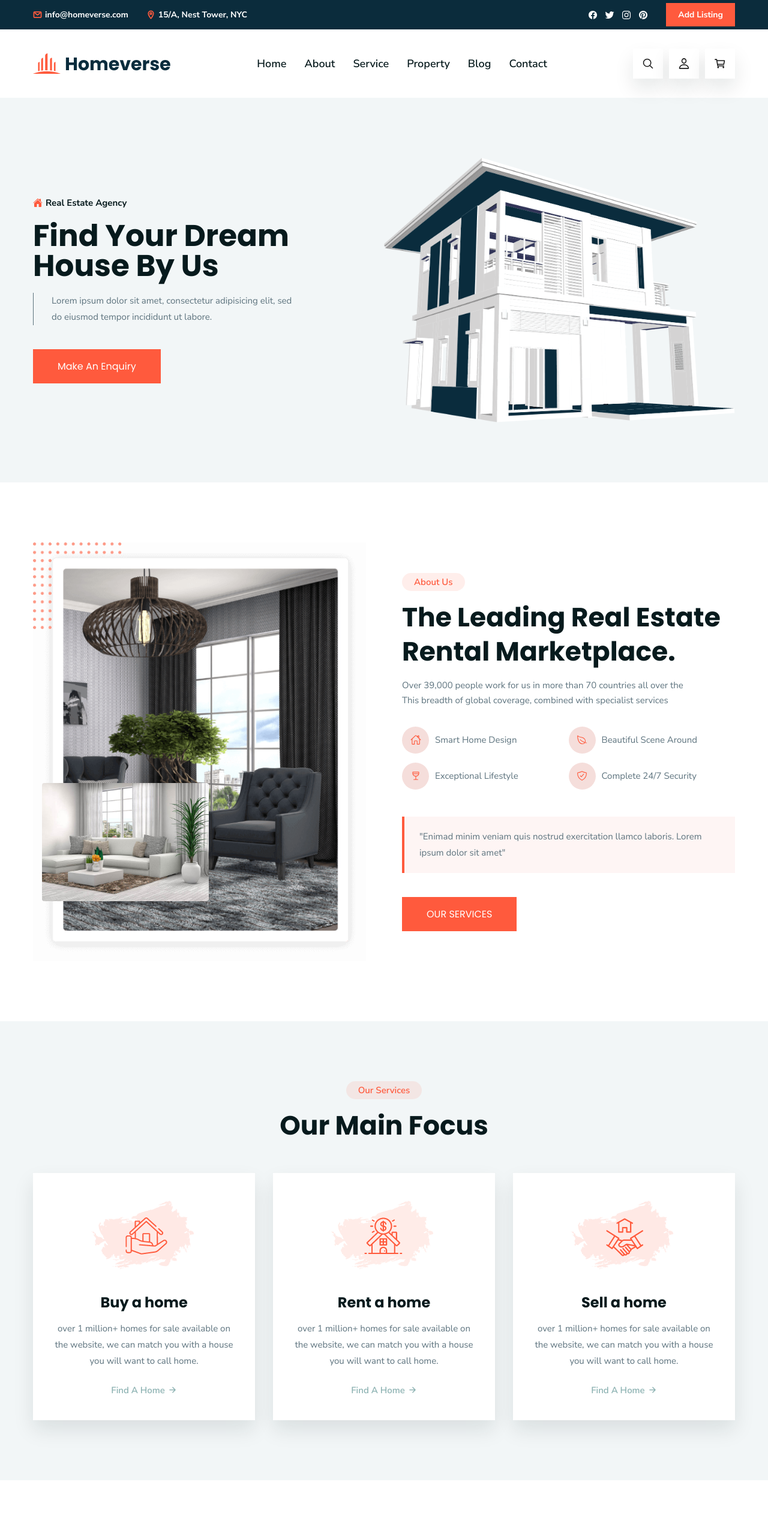
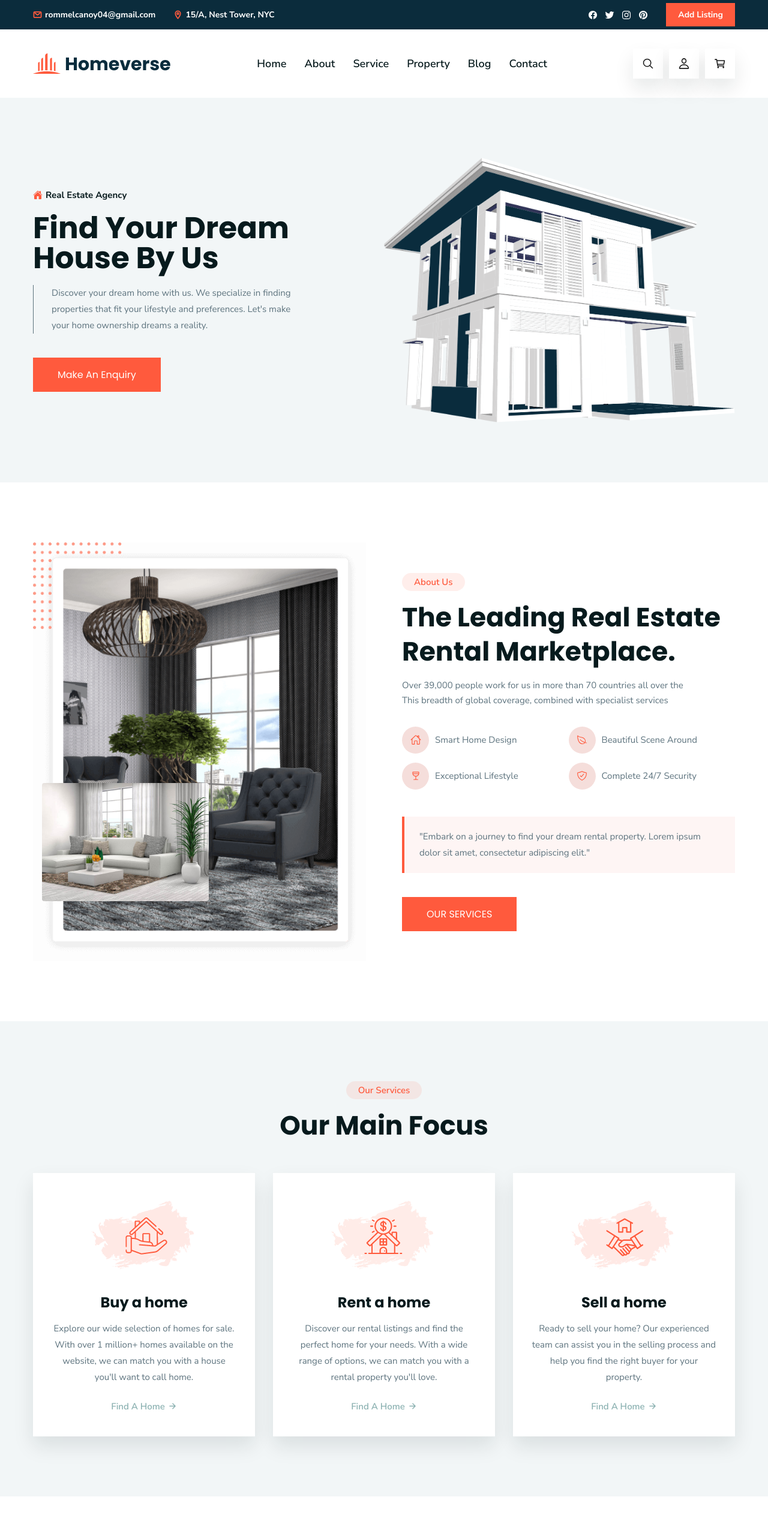
Before and after one commit to rommelcanoy/homeverse, a plain HTML site: page index.html in a window 1280 px wide. Shown: the top 2560 px of the page at 60% size. Drawn offline with nearby package versions, Linux system fonts and the light colour scheme.

Commit message:
chore: update the lorem ipsum content

```diff
--- a/index.html
+++ b/index.html
@@ -43,10 +43,10 @@
         <ul class="header-top-list">
 
           <li>
-            <a href="mailto:info@homeverse.com" class="header-top-link">
+            <a href="mailto:rommelcanoy04@gmail.com" class="header-top-link">
               <ion-icon name="mail-outline"></ion-icon>
 
-              <span>info@homeverse.com</span>
+              <span>rommelcanoy04@gmail.com</span>
             </a>
           </li>
 
@@ -206,7 +206,8 @@
             <h2 class="h1 hero-title">Find Your Dream House By Us</h2>
 
             <p class="hero-text">
-              Lorem ipsum dolor sit amet, consectetur adipisicing elit, sed do eiusmod tempor incididunt ut labore.
+              Discover your dream home with us. We specialize in finding properties that fit your lifestyle and
+              preferences. Let's make your home ownership dreams a reality.
             </p>
 
             <button class="btn">Make An Enquiry</button>
@@ -286,8 +287,8 @@
             </ul>
 
             <p class="callout">
-              "Enimad minim veniam quis nostrud exercitation
-              llamco laboris. Lorem ipsum dolor sit amet"
+              "Embark on a journey to find your dream rental property. Lorem ipsum dolor sit amet, consectetur
+              adipiscing elit."
             </p>
 
             <a href="#service" class="btn">Our Services</a>
@@ -326,8 +327,8 @@
                 </h3>
 
                 <p class="card-text">
-                  over 1 million+ homes for sale available on the website, we can match you with a house you will want
-                  to call home.
+                  Explore our wide selection of homes for sale. With over 1 million+ homes available on the website, we
+                  can match you with a house you'll want to call home.
                 </p>
 
                 <a href="#" class="card-link">
@@ -351,8 +352,8 @@
                 </h3>
 
                 <p class="card-text">
-                  over 1 million+ homes for sale available on the website, we can match you with a house you will want
-                  to call home.
+                  Discover our rental listings and find the perfect home for your needs. With a wide range of options,
+                  we can match you with a rental property you'll love.
                 </p>
 
                 <a href="#" class="card-link">
@@ -376,8 +377,8 @@
                 </h3>
 
                 <p class="card-text">
-                  over 1 million+ homes for sale available on the website, we can match you with a house you will want
-                  to call home.
+                  Ready to sell your home? Our experienced team can assist you in the selling process and help you find
+                  the right buyer for your property.
                 </p>
 
                 <a href="#" class="card-link">
@@ -1268,7 +1269,9 @@
           </a>
 
           <p class="section-text">
-            Lorem Ipsum is simply dummy text of the and typesetting industry. Lorem Ipsum is dummy text of the printing.
+            Welcome to Homeverse – your trusted partner in finding your dream home. With a dedication to quality service
+            and
+            a vast selection of properties, we're here to make your journey to homeownership seamless and exciting.
           </p>
 
           <ul class="contact-list">
@@ -1436,7 +1439,7 @@
       <div class="container">
 
         <p class="copyright">
-          &copy; 2023 <a href="#">Rommel Canoy</a>. All Rights Reserved
+          &copy; 2023 <a href="#">Built by Rommel Canoy</a>
         </p>
 
       </div>
```
Also changed, not shown: index.txt.
